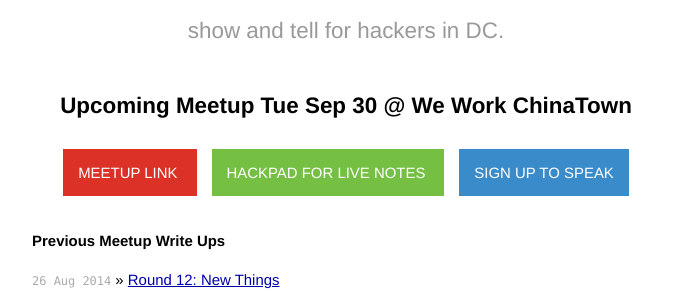
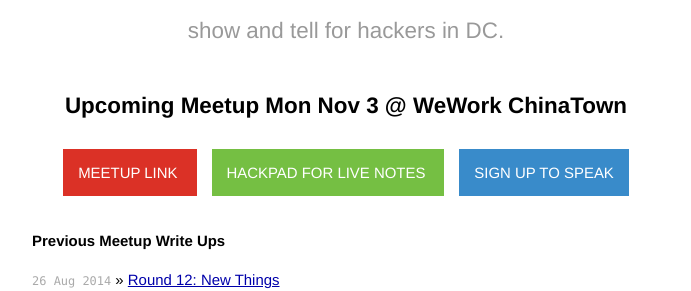
Before and after one commit to dchackandtell/dchackandtell.github.io, a Jekyll site: the page built from index.html, in a window 1280 px wide. Shown: the part 181-472 px from the top of the page, without its empty margins (294-985 px from the left). Built offline with Jekyll 4.4.1, drawn with Linux system fonts in a browser that asks for light colours.

Commit message:
update for next meetup (Nov)

```diff
--- a/index.html
+++ b/index.html
@@ -5,9 +5,9 @@ title: Hack and Tell DC
 
 <div id="home">
   <div id="links">
-    <h1>Upcoming Meetup Tue Sep 30 @ We Work ChinaTown</h1>
-    <a href="http://www.meetup.com/DC-Hack-and-Tell/events/204722772/" target="_blank" class="button red"> MeetUp Link </a>
-    <a href="https://hackpad.com/sHmljSNxt0U" target="_blank" class="button green"> HackPad for Live Notes </a>
+    <h1>Upcoming Meetup Mon Nov 3 @ WeWork ChinaTown</h1>
+    <a href="http://www.meetup.com/DC-Hack-and-Tell/events/210034052/" class="button red"> MeetUp Link </a>
+    <a href="https://hackpad.com/sHmljSNxt0U" class="button green"> HackPad for Live Notes </a>
     <a href="https://docs.google.com/forms/d/15F33kAQFgI825JECUI7uAqXrdgbr1dkjO0DRK4MOKq4/viewform" class="button blue"> Sign Up to Speak</a>
   </div>
 
```
